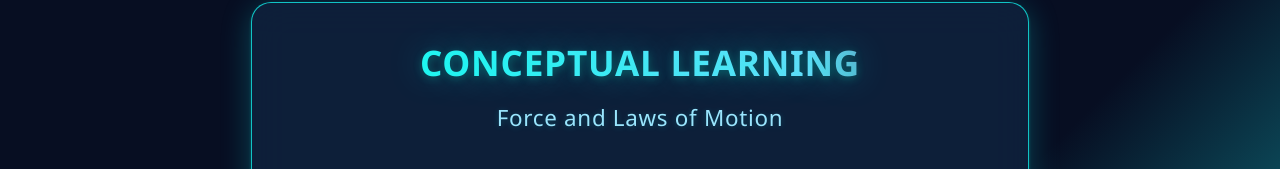
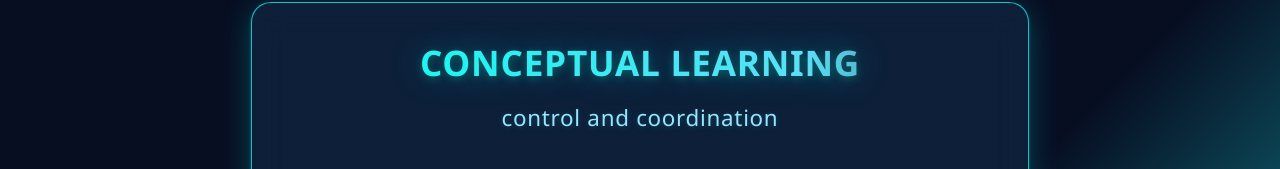
Before and after one commit to conceptuallearning/conceptual, a plain HTML site: page control_and_coordination/index.html in a window 1280 px wide. Shown: the part 107-276 px from the top of the page. Drawn offline with nearby package versions, Linux system fonts and the light colour scheme.

Commit message:
index.html

```diff
--- a/control_and_coordination/index.html
+++ b/control_and_coordination/index.html
@@ -312,7 +312,7 @@
   <script>
     // ========== CONFIG ==========
     const QUESTIONS_PER_SESSION = 20;
-    const QUIZ_TOPIC = "Force and Laws of Motion"; // Change this for each quiz!
+    const QUIZ_TOPIC = "control and coordination"; // Change this for each quiz!
 
     // ========== GLOBALS ==========
     let bank = [], quiz = [], idx = 0, score = 0, answerRecord = [];
```
